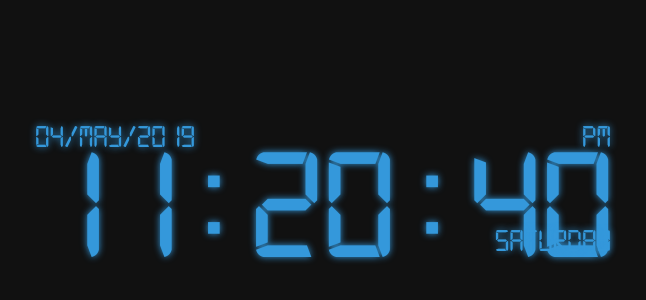
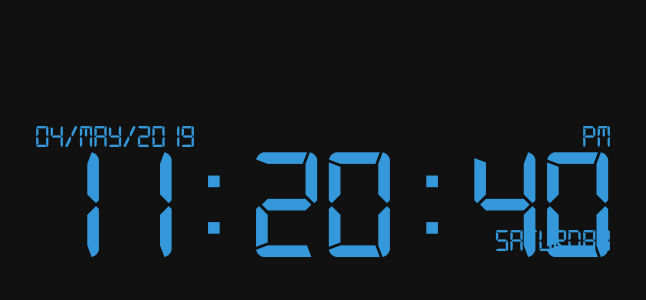
Before and after one commit to MuhammadZubairMoosani/Digital-Clock-with-JS, a plain HTML site: page index.html in a window 1280 px wide. Shown: the part 216-516 px from the top of the page, without its empty margins (317-963 px from the left). Drawn offline with Linux system fonts and the light colour scheme.

Commit message:
first commit

```diff
--- a/index.html
+++ b/index.html
@@ -33,7 +33,6 @@
         justify-content: center;
         align-items: center;
         color: #3498DB;
-        text-shadow: 0 0 7px #3498DB;
     }
 
     #nestedContainer {
```
